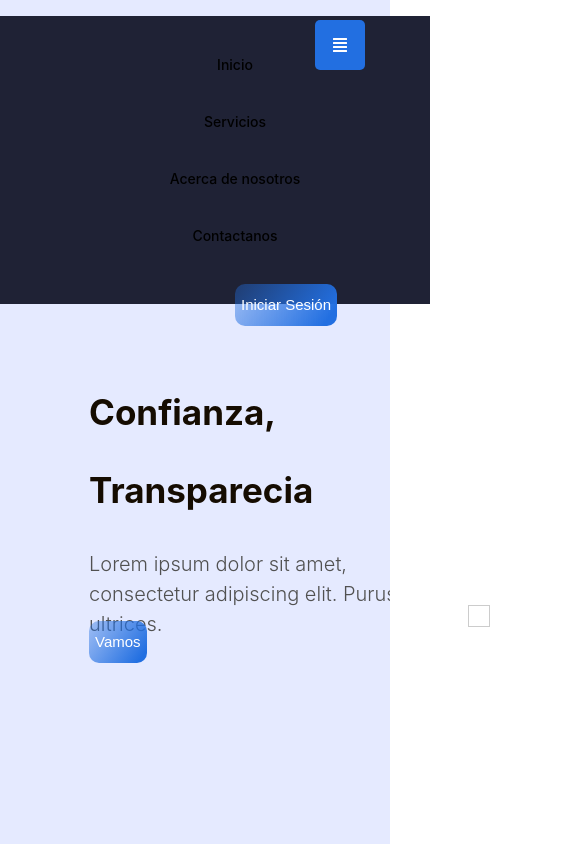
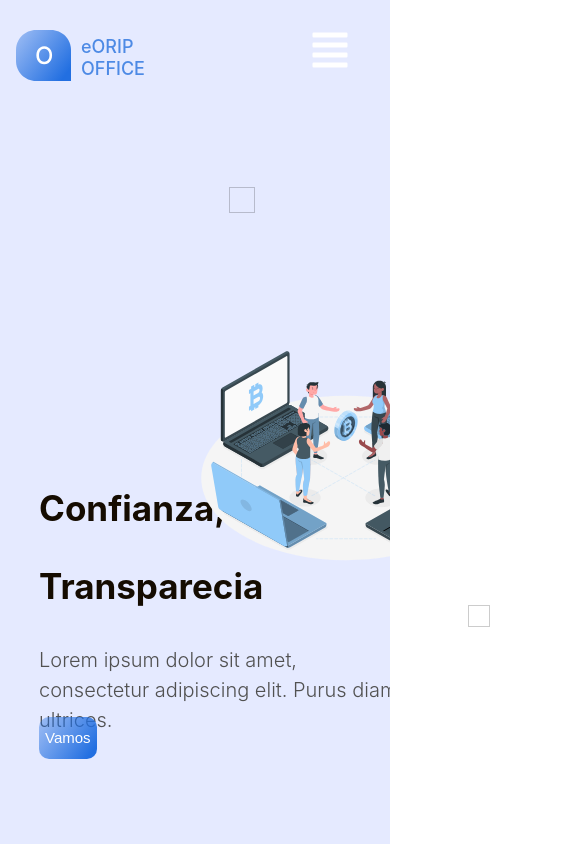
Before and after one commit to DanielCarrillo127/eORIP-App, a React (Create React App) app: page / in a window 390 px wide. Shown: the top 844 px of the page, 585 px wide, since content can reach past the window. Built offline with nearby package versions, Linux system fonts and the light colour scheme; a web font is replaced by a local one.

Commit message:
90% responsive

```diff
--- a/package.json
+++ b/package.json
@@ -15,6 +15,7 @@
     "react": "^18.1.0",
     "react-dom": "^18.1.0",
     "react-icons": "^4.3.1",
+    "react-router-dom": "^6.3.0",
     "react-scripts": "5.0.1",
     "react-scroll": "^1.8.7",
     "styled-components": "^5.3.5",
--- a/src/components/ reusables/CardProfile.tsx
+++ b/src/components/ reusables/CardProfile.tsx
@@ -4,7 +4,6 @@ import styled from "styled-components";
 const CardContainer = styled.div`
     padding: 1em;
 `;
-
 
 interface ImgProps {
     readonly img: string;
@@ -38,8 +37,6 @@ const CardSubtitle = styled.p`
     line-height: 29px;
     text-align: right;
     color: #fff;
-
-
 `;
 const CardButton = styled.button`
     border: none;
--- a/src/components/About.tsx
+++ b/src/components/About.tsx
@@ -17,7 +17,6 @@ const Container = styled.div`
   margin: 0 auto;
   @media (max-width: 768px) {
     width: 100%;
-    padding: 0 50px;
   }
 `;
 const Common = styled.div`
--- a/src/components/Banner.tsx
+++ b/src/components/Banner.tsx
@@ -17,7 +17,6 @@ const Container = styled.div`
   margin: 0 auto;
   @media (max-width: 768px) {
     width: 100%;
-    padding: 0 50px;
   }
 `;
 const Row = styled.div`
@@ -25,9 +24,15 @@ const Row = styled.div`
     width: 100%;
     flex-wrap: wrap;
     justify-content: center;
+    @media (max-width: 768px) {
+        flex-wrap: nowrap;
+        height: auto;
+      }
+
 `;
 const Col6 = styled.div`
     width: 40%;
+
 `;
 const HeaderContent = styled.div`
     display: flex;
@@ -62,20 +67,23 @@ const HeaderSubtitle = styled.p`
         font-weight: 300;
         line-height: 30px;
         margin-bottom: 20px;
+        width: 372px;
+        height: 52px;
       }
 `;
 const Img = styled.img`
     padding: 0 1px;
     margin-top: 150px;
     @media (max-width: 768px) {
-        display: none;
+        width: 300px;
+        height: 400px;
       }
 `;
 const Headerstars = styled.img`
     position: absolute;
     width: 236px;
     height: 236px;
-    left: 1253px;
+    left: 1203px;
     top: 290px;
     overflow: hidden;
     @media (max-width: 768px) {
@@ -88,7 +96,6 @@ const HeaderElement = styled.div`
     height: 22px;
     left: 468px;
     top: 605px;
-
     border: 1px solid rgba(0, 0, 0, 0.2);
     box-sizing: border-box;
     @media (max-width: 768px) {
@@ -101,7 +108,6 @@ const HeaderElement2 = styled.div`
     height: 26px;
     left: 229px;
     top: 187px;
-
     border: 1px solid rgba(0, 0, 0, 0.2);
     box-sizing: border-box;
     @media (max-width: 768px) {
@@ -114,16 +120,16 @@ const HeaderElement3 = styled.div`
     height: 33px;
     left: 631px;
     top: 171px;
-
     border: 1px solid rgba(0, 0, 0, 0.2);
     box-sizing: border-box;
     @media (max-width: 768px) {
-        // display: none;
+        display: none;
       }
 `;
 
 const Banner = () => {
   return (
+    <>
     <Header id='header'>
         <Container>
             <Row>
@@ -142,11 +148,14 @@ const Banner = () => {
                 </Col6>
             </Row>
         </Container>
+
+    </Header>
         <Headerstars src={BannnerStars} />
         <HeaderElement />
         <HeaderElement2 />
         <HeaderElement3 />
-    </Header>
+    </>
+
   )
 }
 
--- a/src/components/Coments.tsx
+++ b/src/components/Coments.tsx
@@ -15,7 +15,6 @@ const Container = styled.div`
   margin: 0 auto;
   @media (max-width: 768px) {
     width: 100%;
-    padding: 0 50px;
   }
 `;
 const Common = styled.div`
--- a/src/components/Footer.tsx
+++ b/src/components/Footer.tsx
@@ -19,7 +19,6 @@ const Container = styled.div`
   margin: 0 auto;
   @media (max-width: 768px) {
     width: 100%;
-    padding: 0 50px;
   }
 `;
 const Row = styled.div`
@@ -39,17 +38,14 @@ const RowLast = styled.div`
   width: 100%;
   flex-direction: row;
   align-items: center;
-  @media (max-width: 768px) {
-    flex-direction: column;
-    height: auto;
-  }
 `;
 
 const Col3 = styled.div`
   width: 40%;
   margin: 10px 0;
   @media (max-width: 768px) {
-    width: 100%;
+    width: 50%;
+    margin: 10px 0;
   }
 `;
 const Col7 = styled.div`
@@ -62,6 +58,7 @@ const Col7 = styled.div`
 
 const InformationContainer = styled.div`
     @media (max-width: 768px) {
+      display: none;
     }
 `;
 const Text = styled.p`
@@ -118,7 +115,9 @@ const MediaIcon = styled.div`
   margin: 20px 0 20px 10px;
 `;
 const ImgGov = styled.img`
-float: left;`;
+  float: left;
+`;
+
 const CopyRight = styled.p`
   font-style: normal;
   font-weight: 400;
--- a/src/components/Information.tsx
+++ b/src/components/Information.tsx
@@ -12,7 +12,6 @@ const Container = styled.div`
   margin: 0 auto;
   @media (max-width: 768px) {
     width: 100%;
-    padding: 0 50px;
   }
 `;
 const Row = styled.div`
@@ -32,6 +31,7 @@ const Col6 = styled.div`
   margin: 10px 0;
   @media (max-width: 768px) {
     width: 100%;
+    width: 85%;
   }
 `;
 
@@ -81,7 +81,6 @@ const Information = () => {
             </ImgContainer>
           </Col6>
           <Col6>
-
             <TextTitle>Sede Principal y Atención al Ciudadano</TextTitle>
             <Text>Calle 26 No. 13-49 Interior 201, Bogotá D.C. Colombia.</Text>
             <TextSeparator/>
--- a/src/components/Nav.tsx
+++ b/src/components/Nav.tsx
@@ -4,31 +4,76 @@ import { Link } from "react-scroll";
 import { FaAlignJustify } from "react-icons/fa";
 // import { animateScroll as scroll } from "react-scroll";
 import Button from "./ reusables/Button";
-import logo from '../assets/svgs/logo.svg'
+import logo from "../assets/svgs/logo.svg";
 
-const NavBar = styled.nav`
-  width: 100%;
-  height: 100px;
-  position: fixed;
-  top: 0;
-  background: #E5EAFF;
+export const NavBar = styled.nav`
+  background: #e5eaff;
+  height: 80px;
+  display: flex;
+  justify-content: space-between;
+  padding: 0.5rem calc((100vw - 1000px) / 2);
   z-index: 10;
-  //box-shadow: 0 5px 20px rgba(0, 0, 0, 0.1);
+  justify-content: flex-start;
 `;
-const Container = styled.div`
-  width: 1200px;
-  margin: 0 auto;
-  @media (max-width: 768px) {
-    width: 100%;
-    padding: 0 50px;
+
+export const NavLink = styled(Link)`
+  color: rgba(81, 81, 81, 0.7);
+  display: flex;
+  align-items: center;
+  text-decoration: none;
+  padding: 0 1rem;
+  height: 100%;
+  cursor: pointer;
+  &.active {
+    color: #15cdfc;
   }
 `;
-const NavbarContainer = styled.div`
+export const NavLinkLogo = styled(Link)`
+  color: #4d8ae5;
   display: flex;
-  height: 100px;
   align-items: center;
-  justify-content: space-between;
+  text-decoration: none;
+  padding: 0 1rem;
+  height: 100%;
+  cursor: pointer;
+  &.active {
+    color: #15cdfc;
+  }
 `;
+
+export const Bars = styled(FaAlignJustify)`
+  display: none;
+  color: #fff;
+  @media screen and (max-width: 768px) {
+    display: block;
+    position: absolute;
+    top: 0;
+    right: 0;
+    background: transparent;
+    color: #fff;
+    width: 40px;
+    height: 40px;
+    border-radius: 10%;
+    transform: translate(-100%, 75%);
+    font-size: 1.8rem;
+    cursor: pointer;
+  }
+`;
+
+export const NavMenu = styled.div`
+  display: flex;
+  align-items: center;
+  margin-right: -24px;
+  /* Second Nav */
+  /* margin-right: 24px; */
+  /* Third Nav */
+  /* width: 100vw;
+  white-space: nowrap; */
+  @media screen and (max-width: 768px) {
+    display: none;
+  }
+`;
+
 const ContainerName = styled.div`
   font-style: normal;
   font-weight: 500;
@@ -38,13 +83,12 @@ const ContainerName = styled.div`
   display: flex;
   width: 100%;
   flex-wrap: wrap;
+`;
 
-`;
 const LogoName = styled.div`
   padding-top: 20px;
   padding-left: 10px;
 `;
-
 
 const Img = styled.img`
   margin-top: 10px;
@@ -53,105 +97,49 @@ const Img = styled.img`
   height: 51px;
 `;
 
-const ListLinks = styled.ul`
+export const NavBtn = styled.nav`
   display: flex;
-  list-style-type: none;
-  padding-top: 20px;
-  @media (max-width: 768px) {
-    flex-direction: column;
-    width: 100%;
   align-items: center;
-    background: #1f2235;
-    position: fixed;
-    top: 0;
-    left: 0;
-  }
-`;
-const ListItems = styled.li`
-  text-decoration: none;
-  color: #000;
-  font-weight: 500;
-  font-size: 15px;
-  padding: 0 15px;
-  @media (max-width: 768px) {
-    display: block;
-    padding: 20px 0;
-    font-size: 14px;
-  }
-`;
-
-const Toggle = styled.div`
-  position: fixed;
-  top: 20px;
-  right: 25px;
-  background: #226FE1;
-  color: #fff;
-  width: 50px;
-  height: 50px;
-  border-radius: 10%;
-  cursor: pointer;
-  align-items: center;
-  justify-content: center;
+  margin-right: 24px;
+  justify-content: flex-end;
+  width: 100vw;
+  @media screen and (max-width: 768px) {
     display: none;
-  @media (max-width: 768px) {
-    display: flex;
   }
 `;
 
 const Nav = () => {
-  const [state, setState] = React.useState(true);
   return (
-    <div>
+    <>
       <NavBar>
-        <Container>
-          <NavbarContainer>
-            <ul>
         <ContainerName>
-                {/* <Link onClick={() => scroll.scrollToTop()}>
-                </Link> */}
+          <NavLinkLogo to="header" smooth={true} duration={1000}>
             <Img src={logo} />
             <LogoName>
-                  eORIP <br/> OFFICE
+              eORIP <br /> OFFICE
             </LogoName>
-
+          </NavLinkLogo>
         </ContainerName>
-            </ul>
-            {state === true ? (
-              <ListLinks>
-                <ListItems>
-                  <Link to="header" smooth={true} duration={1000}>
+        <Bars />
+        <NavMenu>
+          <NavLink to="header" smooth={true} duration={1000}>
             Inicio
-                  </Link>
-                </ListItems>
-                <ListItems>
-                  <Link to="services" smooth={true} duration={1000}>
+          </NavLink>
+          <NavLink to="services" smooth={true} duration={1000}>
             Servicios
-                  </Link>
-                </ListItems>
-                <ListItems>
-                  <Link to="about" smooth={true} duration={1000}>
-                    Acerca de nosotros
-                  </Link>
-                </ListItems>
-                <ListItems>
-                  <Link to="information" smooth={true} duration={1000}>
+          </NavLink>
+          <NavLink to="about" smooth={true} duration={1000}>
+            Nosotros
+          </NavLink>
+          <NavLink to="information" smooth={true} duration={1000}>
             Contactanos
-                  </Link>
-                </ListItems>
-                <ListItems>
-                  <Button name='Iniciar Sesión' onclick='/login'></Button>
-                </ListItems>
-              </ListLinks>
-            ) : (
-              ""
-            )}
-          </NavbarContainer>
-        </Container>
-        <Toggle onClick={() => setState(!state)}>
-          <FaAlignJustify />
-        </Toggle>
+          </NavLink>
+          <NavLink to="/">
+            <Button name="Iniciar Sesión" onclick="/login"></Button>
+          </NavLink>
+        </NavMenu>
       </NavBar>
-    </div>
+    </>
   );
 };
 
--- a/src/components/Services.tsx
+++ b/src/components/Services.tsx
@@ -14,7 +14,6 @@ const Container = styled.div`
   margin: 0 auto;
   @media (max-width: 768px) {
     width: 100%;
-    padding: 0 50px;
   }
 `;
 const Common = styled.div`
@@ -36,6 +35,7 @@ const MainContent = styled.p`
     font-weight: 400;
     font-size: 16px;
     line-height: 20px;
+
 `;
 const CommonBorder = styled.div`
     background: #4d8ae5;
--- a/src/components/SocialMedia.tsx
+++ b/src/components/SocialMedia.tsx
@@ -6,7 +6,7 @@ import { BsFacebook,BsTwitter,BsInstagram,BsYoutube,BsLinkedin } from "react-ico
 
 const SocialC = styled.div`
     background: #fff;
-    padding: 10px 0;
+    padding: 50px 0;
     color: #000;
 `;
 const Container = styled.div`
@@ -14,7 +14,6 @@ const Container = styled.div`
   margin: 0 auto;
   @media (max-width: 768px) {
     width: 100%;
-    padding: 0 50px;
   }
 `;
 const Common = styled.div`
@@ -61,10 +60,11 @@ const MediaName= styled.p`
     font-weight: 300;
     font-size: 11px;
     width: 102px;
-    height: 92px;
     color: #163966;
     padding-left: 8px;
-
+    display: flex;
+    justify-content: center;
+    align-items: center;
 `;
 const MediaIcon= styled.div`
     padding: 12px;
```
Also changed, not shown: src/views/Home.tsx (line endings or trailing spaces), 1 other file (tests, documents, lock files or other folders). Lines whose indentation alone changed are shown as unchanged.
